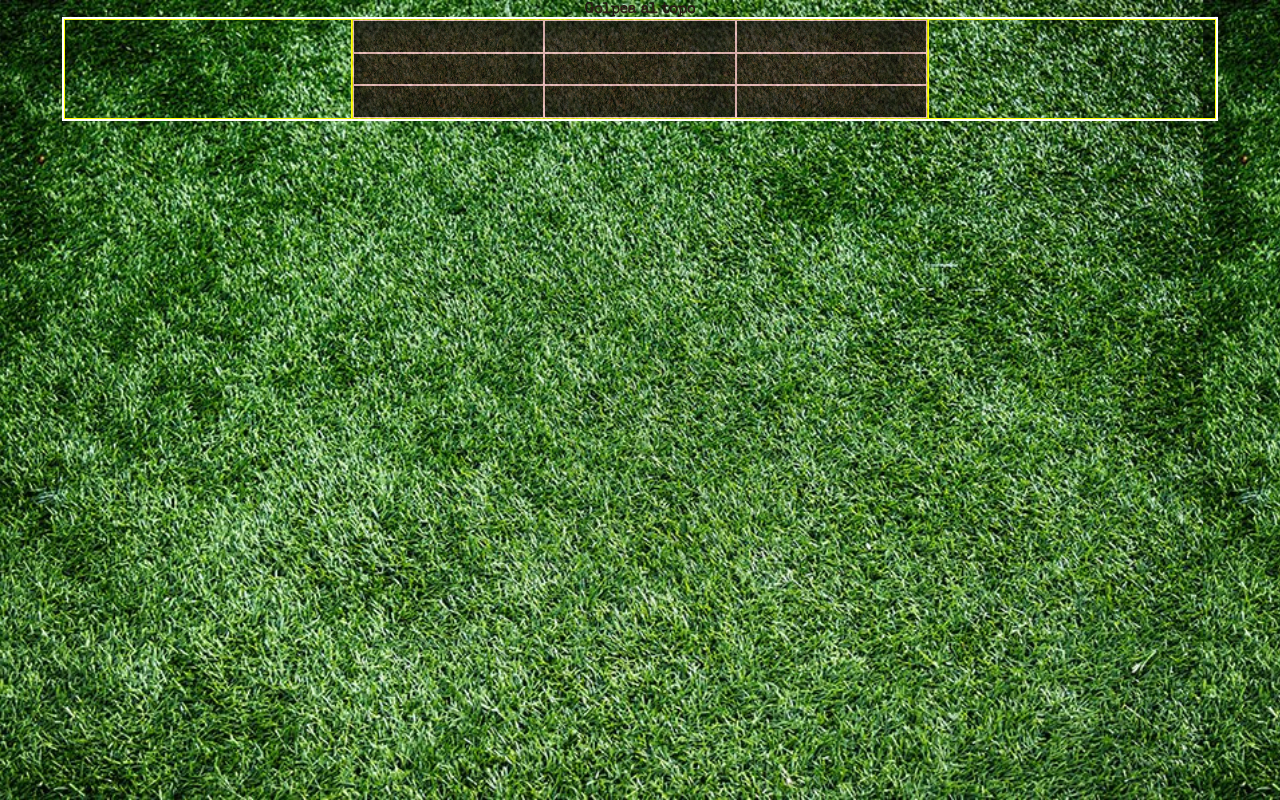
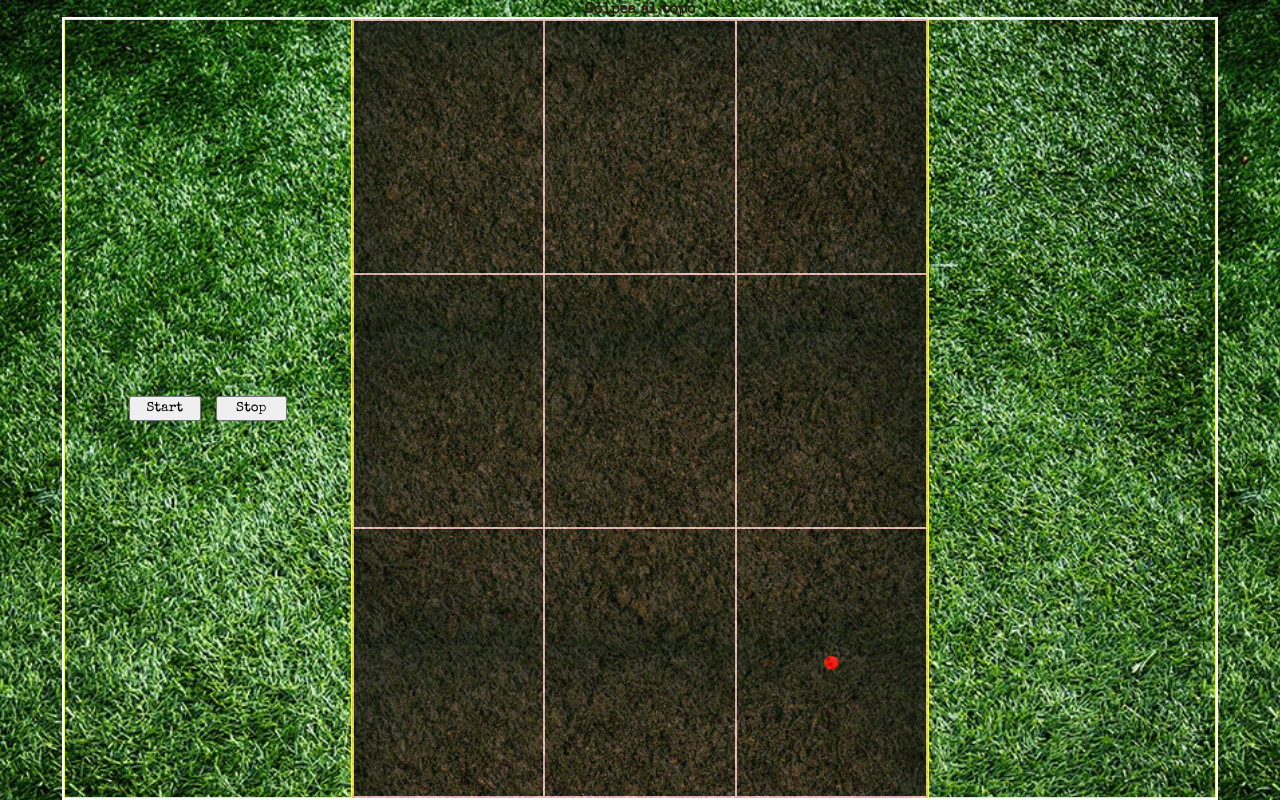
Before and after one commit to wonejito/golpea-el-topo, a plain HTML site: page index.html in a window 1280 px wide. Drawn offline with nearby package versions, Linux system fonts and the light colour scheme.

Commit message:
Today was a good day

```diff
--- a/css/style.css
+++ b/css/style.css
@@ -32,7 +32,7 @@ body {
 	display: grid;
 	border: 2px solid white;
 	width: 90vw;
-	height: 100px;
+	height: 100%;
 	justify-content: center;
 	grid-template-columns: 1fr 2fr 1fr;
 }
@@ -59,3 +59,14 @@ body {
 :only-child {
 	flex-shrink: 2;
 }
+#left {
+	display: flex;
+	align-items: center;
+	justify-content: center;
+	gap: 15px;
+}
+
+#left button {
+	width: 25%;
+	height: 25px;
+}
--- a/index.html
+++ b/index.html
@@ -11,7 +11,10 @@
 	<body>
 		<div id="title"><h1>Golpea al topo</h1></div>
 		<div id="container">
-			<div class="child" id="left"></div>
+			<div class="child" id="left">
+				<button id="start">Start</button>
+				<button id="stop">Stop</button>
+			</div>
 			<div class="child" id="dirty">
 				<div class="toposquare" id="uno"></div>
 				<div class="toposquare"></div>
--- a/js/script.js
+++ b/js/script.js
@@ -1,18 +1,36 @@
 let playground = document.querySelector("#dirty");
 let toposquare = document.querySelectorAll(".toposquare");
 let title = document.querySelector("#title");
+let start = document.querySelector("#start");
+let stop = document.querySelector("#stop");
 let topo = document.createElement("img");
 topo.src = "/images/red-dot.png";
-topo.style.cssText = "width: 0.5em; height; 0.5em";
+topo.style.cssText = "width: 0.9em; height; 0.9em";
 
-toposquare.forEach((cuadro) => {
-	cuadro.addEventListener("click", function () {
-		topoAttack(this);
-	});
+// toposquare.forEach((cuadro) => {
+// 	cuadro.addEventListener("click", function () {
+// 		topoAttack(this);
+// 	});
+// });
+
+// function topoAttack(elemnt) {
+// 	elemnt.appendChild(topo);
+// }
+
+let letsPlay = setInterval(function () {
+	topoAppears(toposquare);
+}, 2000);
+
+start.addEventListener("click", function () {
+	letsPlay;
 });
 
-function topoAttack(elemnt) {
-	elemnt.appendChild(topo);
+stop.addEventListener("click", function () {
+	clearTimeout(letsPlay);
+});
+
+function topoAppears(item) {
+	item = [...item];
+	let random = Math.floor(Math.random() * item.length);
+	item[random].appendChild(topo);
 }
-
-// title.appendChild(topo);
```
